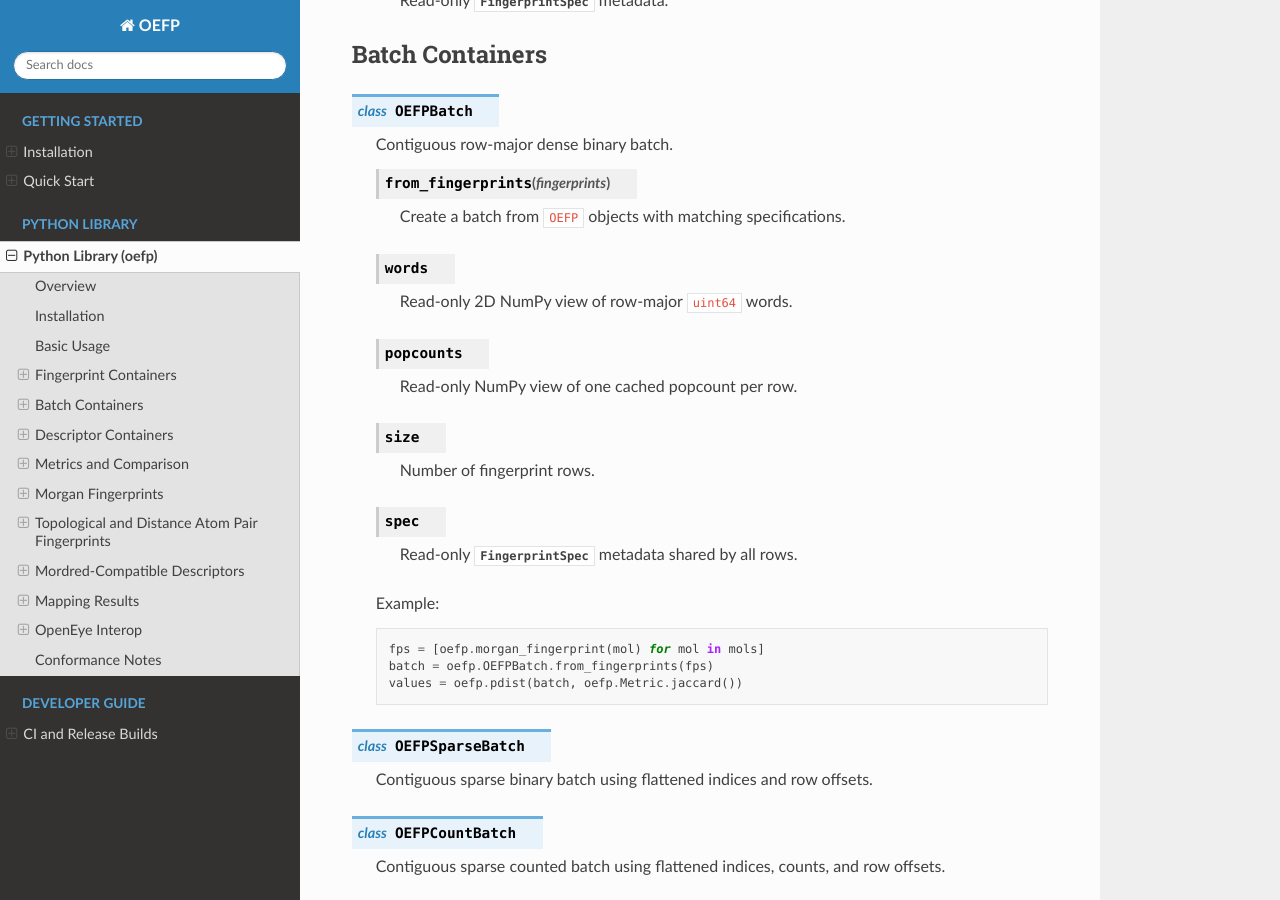
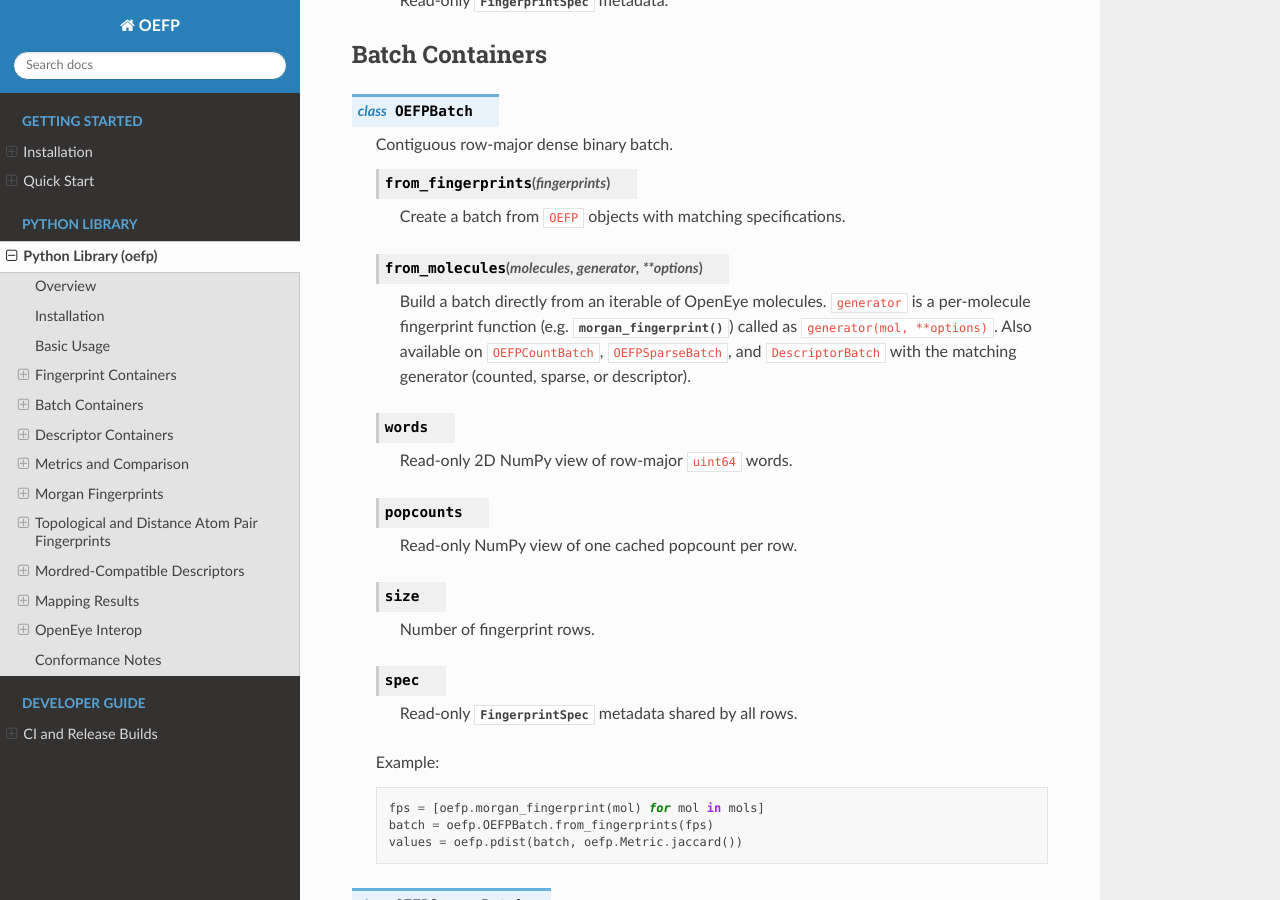
Before and after one commit to scott-arne/oefp, a Sphinx documentation site: the page built from docs/python-lib/index.rst, in a window 1280 px wide and 900 px high, scrolled down 3030 px. Built offline with Sphinx 7.4.7 and the Read the Docs theme 3.1.0, drawn with Linux system fonts in a browser that asks for light colours; pages that are not in the unit, such as notebooks, are missing from menus.

Commit message:
docs: document Batch.from_molecules convenience constructors

```diff
--- a/docs/python-lib/index.rst
+++ b/docs/python-lib/index.rst
@@ -155,6 +155,14 @@ Batch Containers
    .. method:: OEFPBatch.from_fingerprints(fingerprints)
 
       Create a batch from ``OEFP`` objects with matching specifications.
+
+   .. method:: OEFPBatch.from_molecules(molecules, generator, **options)
+
+      Build a batch directly from an iterable of OpenEye molecules. ``generator``
+      is a per-molecule fingerprint function (e.g. :func:`morgan_fingerprint`)
+      called as ``generator(mol, **options)``. Also available on
+      ``OEFPCountBatch``, ``OEFPSparseBatch``, and ``DescriptorBatch`` with the
+      matching generator (counted, sparse, or descriptor).
 
    .. attribute:: words
 
```
Also changed, not shown: README.md (+12 -0 lines).
